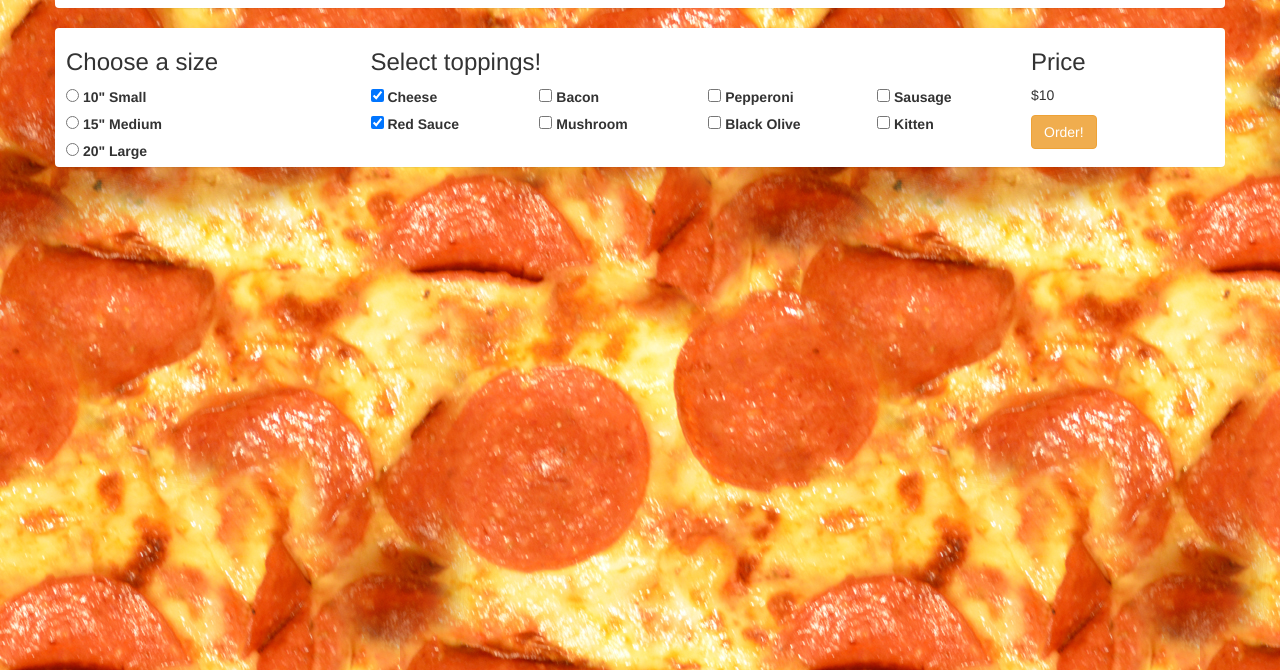
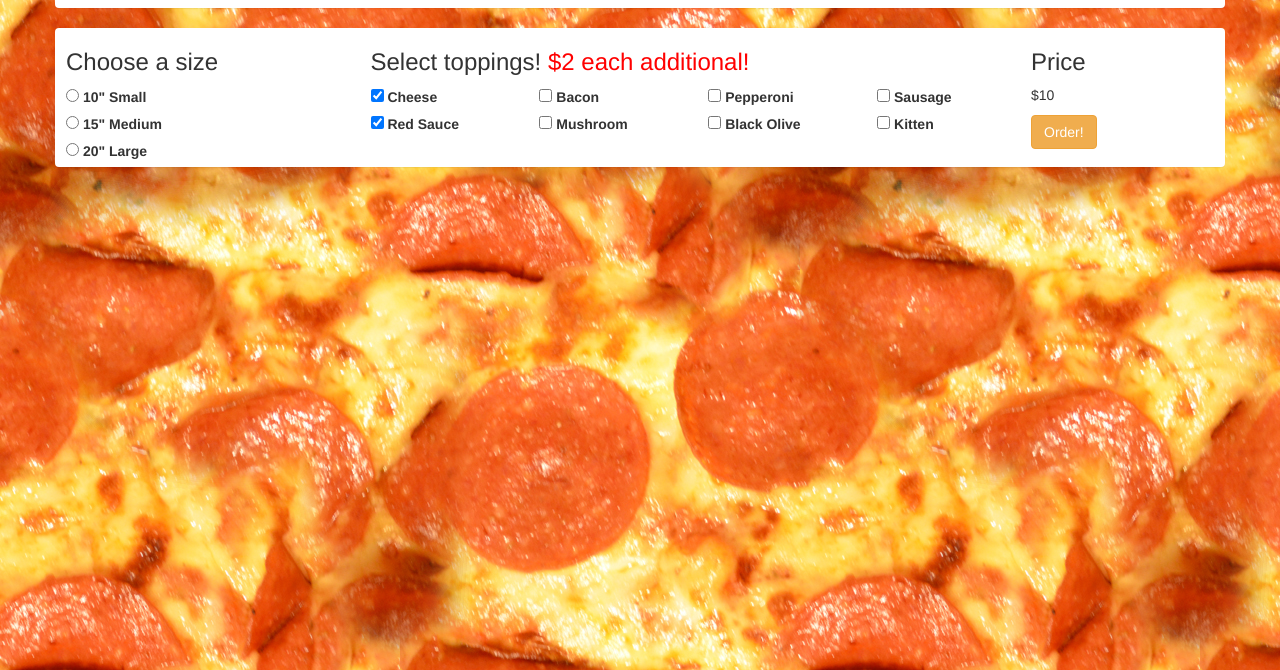
Before and after one commit to MattSmithereens/pizza, a plain HTML site: page index.html in a window 1280 px wide. Shown: the part 130-800 px from the top of the page. Drawn offline with nearby package versions, Linux system fonts and the light colour scheme.

Commit message:
calculate topping cost immediately upon data being input

```diff
--- a/index.html
+++ b/index.html
@@ -11,8 +11,6 @@ Keep it simple to start! You do not need to have a complex formula for determini
 <head>
   <title>Age of Pamparious!</title>
   <meta name="viewport" content="width=device-width, initial-scale=1.0">
-  <!-- remove styles link for Bootstrap 3.3.7 and uncomment below if you want to use Bootstrap 4.0.0 -->
-  <!--   <link rel="stylesheet" href="https://maxcdn.bootstrapcdn.com/bootstrap/4.0.0/css/bootstrap.min.css" integrity="sha384-Gn5384xqQ1aoWXA+058RXPxPg6fy4IWvTNh0E263XmFcJlSAwiGgFAW/dAiS6JXm" crossorigin="anonymous"> -->
   <link rel="stylesheet" href="https://maxcdn.bootstrapcdn.com/bootstrap/3.3.7/css/bootstrap.min.css" integrity="sha384-BVYiiSIFeK1dGmJRAkycuHAHRg32OmUcww7on3RYdg4Va+PmSTsz/K68vbdEjh4u" crossorigin="anonymous">
   <link href="css/styles.css" rel="stylesheet">
   <script src="https://ajax.googleapis.com/ajax/libs/jquery/3.3.1/jquery.min.js"></script>
@@ -65,7 +63,7 @@ Keep it simple to start! You do not need to have a complex formula for determini
           </div>
           <div class="col-md-7">
             <div class="">
-              <h3>Select toppings!</h3>
+              <h3>Select toppings!  <span class="red">$2 each additional!</span></h3>
               <div class="row">
                 <div class="col-sm-3">
                   <label>
--- a/js/scripts.js
+++ b/js/scripts.js
@@ -5,6 +5,16 @@ function Pizza(size, toppings) {
   this.toppings = toppings;
 }
 
+// pseudo code
+// Pizza.prototype.pizzaPrice = function() {
+//   if this.size contains small return 6
+//
+//   else if this.size contains medium return 8
+//
+//   else return 10
+//
+//   return amount of toppings * 2; +
+// }
 
 //
 //   Pizza.prototype.orderedPizza = function() {
@@ -26,6 +36,8 @@ $(document).ready(function() {
       var toppingArray = Array();
       $("input:checkbox[name=topping]:checked").each(function() {
     		toppingArray.push($(this).val());
+      var toppingsPrice = toppingArray.length * 2;
+      console.log(toppingsPrice);
     	});
       if (inputtedSize === undefined) {
         alert("You need to tell us what size AMAZING pizza you'd like!");
```
